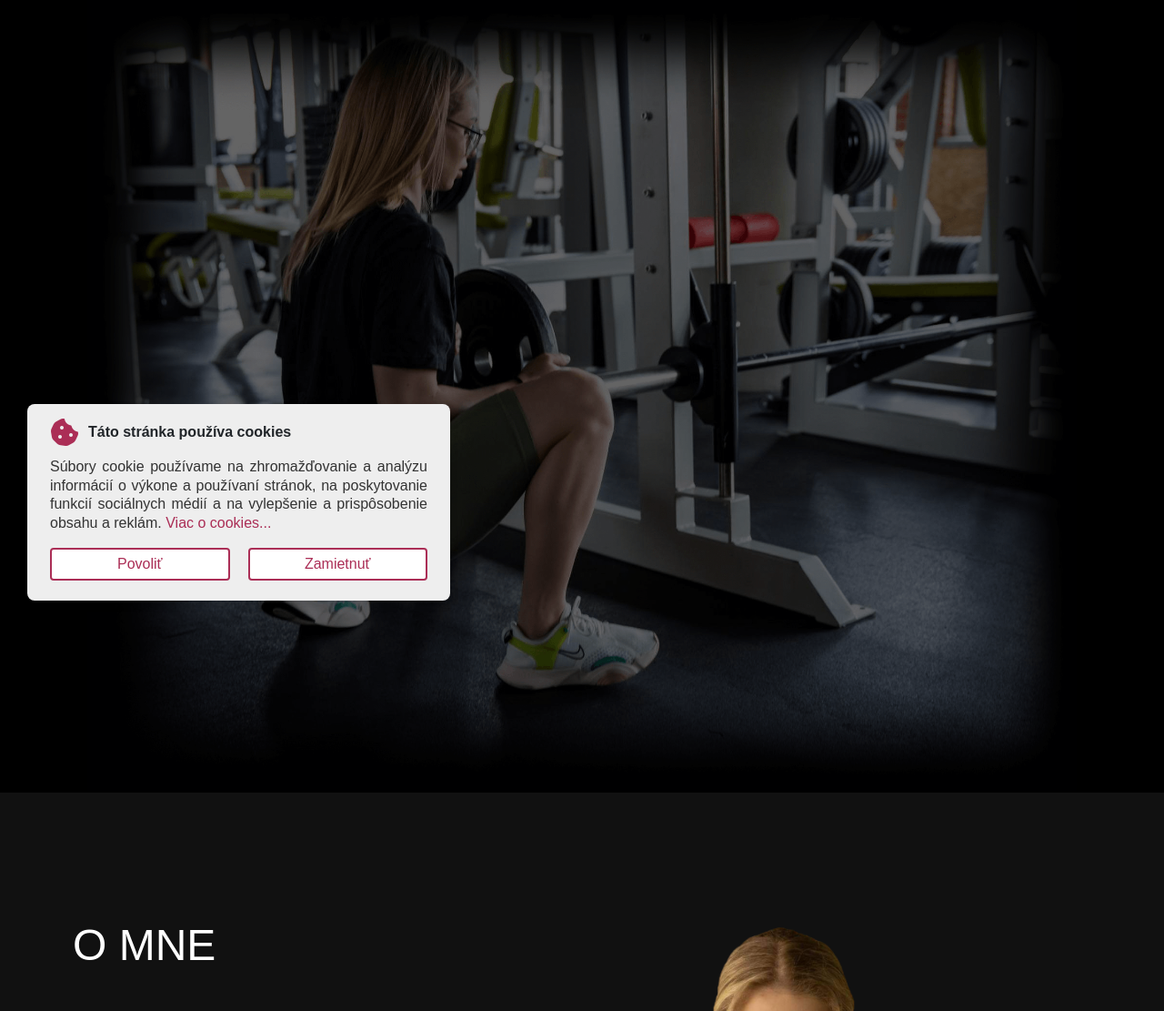
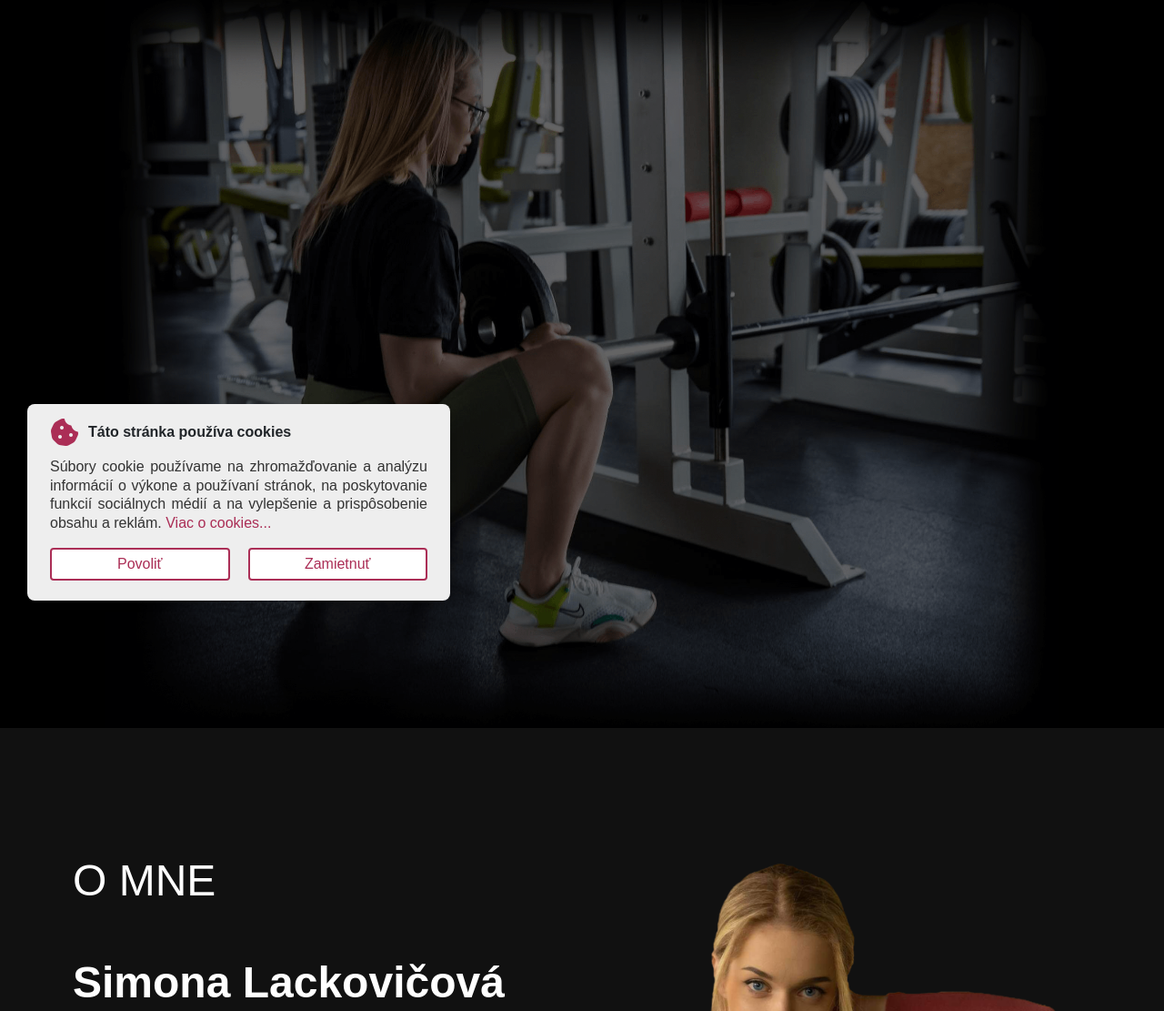
Before and after one commit to ToxiD8/personal-trainer-lackovic, a PHP site: page / in a window 1280 px wide. Shown: the part 110-1221 px from the top of the page at 91% size. Run offline with PHP 8.4, Linux system fonts and the light colour scheme; some libraries are stand-ins or nearby versions; some web fonts are replaced.

Commit message:
changed intro section and its background, added text in pricing section

```diff
--- a/css/style.css
+++ b/css/style.css
@@ -248,7 +248,7 @@ section {
   /* display: grid;
   place-items: center;
   align-content: center; */
-  min-height: 100vh;
+  min-height: 100dvh;
 }
 
 .hidden-left {
@@ -285,23 +285,27 @@ section {
 /* Intro */
 
 #intro {
-  padding: 4rem 0 0;
   background-color: #000;
+  background-image: url("../img/intro/intro_img.png");
+  background-size: 1050px;
+  background-repeat: no-repeat;
+  background-position: center;
+  filter: brightness(40%);
 }
 
-.intro_container {
+/* .intro_container {
   position: relative;
   background-color: #000;
 }
 
 .intro_container img {
   display: block;
-  width: 85%;
+  width: 1140px;
   height: auto;
   filter: brightness(40%);
   box-sizing: border-box;
   margin: 0 auto;
-}
+} */
 
 .intro_text {
   display: none;
@@ -1006,9 +1010,6 @@ footer {
   .navbar-nav .nav-link {
     margin-right: 0;
   }
-  .intro_container img {
-    width: 100%;
-  }
   .about-container {
     max-width: 66.5rem;
   }
@@ -1018,6 +1019,10 @@ footer {
 }
 
 @media (max-width: 1029px) {
+  /* #intro {
+    background-size: cover;
+    background-position: left top;
+  } */
   .standard,
   .delux,
   .extra {
@@ -1065,6 +1070,9 @@ footer {
 }
 
 @media (max-width: 801px) {
+  #intro {
+    background-position: -130px top;
+  }
   .about-container img {
     width: 399px;
   }
@@ -1164,6 +1172,9 @@ footer {
 }
 
 @media (max-width: 388px) {
+  #intro {
+    background-position: -180px top;
+  }
   .about-container {
     padding-bottom: 26rem;
   }
--- a/index.php
+++ b/index.php
@@ -52,13 +52,10 @@
   <?php include 'header.php'; ?>
 
   <main id="main-content">
-    <section id=" intro">
-      <div class="intro_container">
-        <img src="img/intro/intro_img.png" alt="background" />
-        <div class="intro_text">
-          <h1 class="intro_text_primary">Simona Lackovičová</h1>
-          <h3 class="intro_text_secondary">Osobná trénerka</h3>
-        </div>
+    <section id="intro">
+      <div class="intro_text">
+        <h1 class="intro_text_primary">Simona Lackovičová</h1>
+        <h3 class="intro_text_secondary">Osobná trénerka</h3>
       </div>
     </section>
 
@@ -121,7 +118,7 @@
           <ul class="price_list">
             <li class="price_header">1 tréning</li>
             <li class="price">18<sup>€</sup><span>/h</span></li>
-            <li class="price_desc">Prvá konzultácia zadarmo</li>
+            <li class="price_desc">Prvá konzultácia a osobný screening v cene</li>
             <button class="btn">Objednať</button>
           </ul>
           <ul class="price_list">
@@ -130,7 +127,10 @@
             <li class="price">
               <sup class="discount_price">360€ </sup>288<sup>€</sup><span>/20h</span>
             </li>
-            <li class="price_desc">Prvá konzultácia zadarmo</li>
+            <li class="price_desc">Prvá konzultácia a osobný screening v cene</li>
+            <li class="price_desc">Transformačný plán na mieru</li>
+            <li class="price_desc">Týždenné kontroly</li>
+            <li class="price_desc">Podpora 24/7</li>
             <button class="btn">Objednať</button>
           </ul>
         </div>
```
Also changed, not shown: img/intro/intro_img - Copy.png (added), 1 other file.
